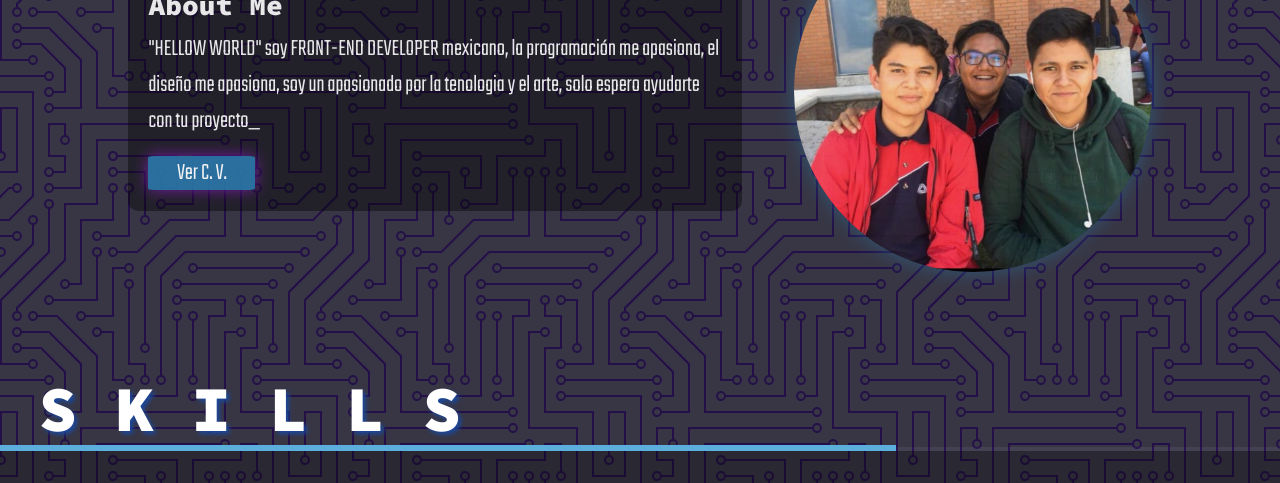
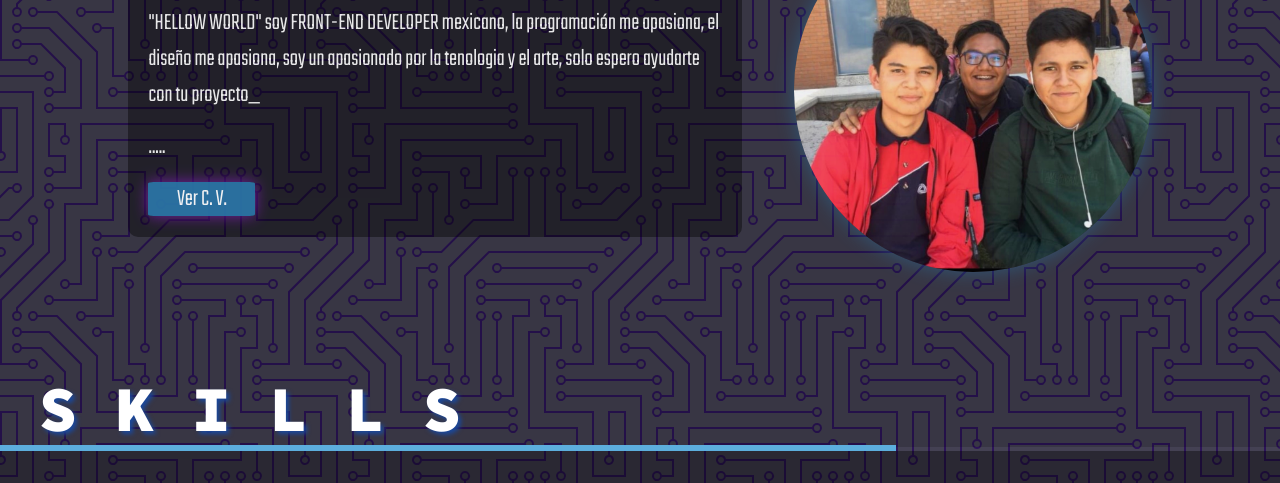
Before and after one commit to AlexisPuentee/Profile, a plain HTML site: page index.html in a window 1280 px wide. Shown: the part 1061-1544 px from the top of the page. Drawn offline with nearby package versions, Linux system fonts and the light colour scheme.

Commit message:
Update index.html

```diff
--- a/index.html
+++ b/index.html
@@ -77,6 +77,8 @@
             <h3>About Me</h3>
             <p>
                 "HELLOW WORLD" soy FRONT-END DEVELOPER mexicano, la programación me apasiona, el diseño me apasiona, soy un apasionado por la tenologia y el arte, solo espero ayudarte con tu proyecto_
+                           <p class="nombres">.....</p>
+
             </p>
             <a href="Cv.html">Ver C. V.</a>
         </div>
```
